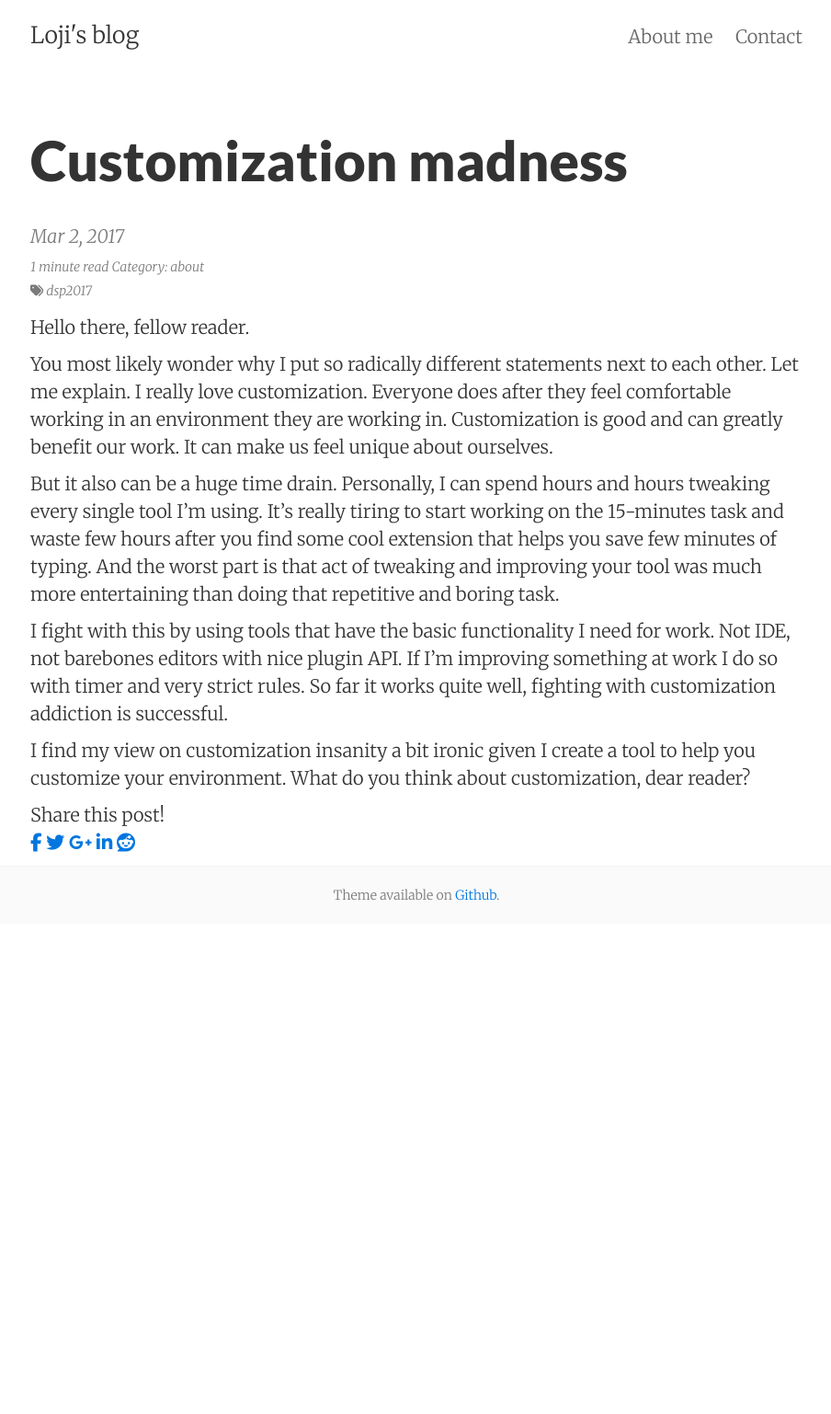
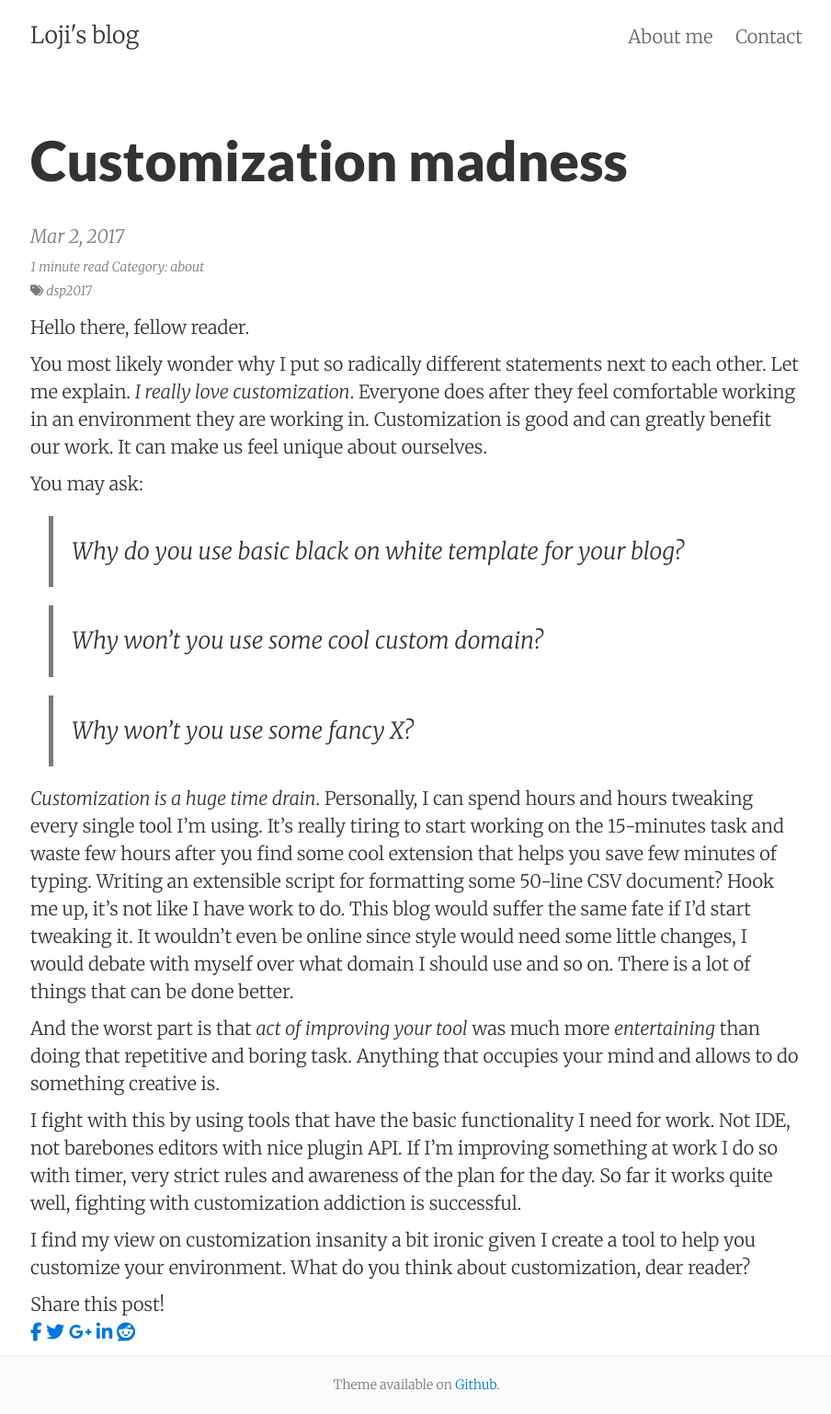
Before and after one commit to Loji/loji.github.io, a Jekyll site: the page built from _posts/2017-03-02-customization-madness.md, in a window 1280 px wide. Shown: the whole page at 92% size, without its empty margins (187-1091 px from the left). Built offline with Jekyll 4.4.1, drawn with Linux system fonts in a browser that asks for light colours; nearby versions of some CDN libraries; comment, search, counter and statistics services are not loaded; before the commit the page ends 1004 px from its top, so only the background shows below that.

Commit message:
Improving text even more

```diff
--- a/_posts/2017-03-02-customization-madness.md
+++ b/_posts/2017-03-02-customization-madness.md
@@ -10,20 +10,35 @@ tags:       dsp2017
 Hello there, fellow reader.
 
 You most likely wonder why I put so radically different statements next to each other.
-Let me explain. I really love customization. Everyone does after they feel comfortable
+Let me explain. *I really love customization*. Everyone does after they feel comfortable
 working in an environment they are working in. Customization is good and can greatly
 benefit our work. It can make us feel unique about ourselves.
 
-But it also can be a huge time drain. Personally, I can spend hours and hours tweaking
+You may ask:
+
+>Why do you use basic black on white template for your blog?
+
+>Why won't you use some cool custom domain?
+
+>Why won't you use some fancy X?
+
+*Customization is a huge time drain*. Personally, I can spend hours and hours tweaking
 every single tool I'm using. It's really tiring to start working on the 15-minutes task
 and waste few hours after you find some cool extension that helps you save few minutes
-of typing. And the worst part is that act of tweaking and improving your tool was much
-more entertaining than doing that repetitive and boring task.
+of typing. Writing an extensible script for formatting some 50-line CSV document?
+Hook me up, it's not like I have work to do. This blog would suffer the same fate
+if I'd start tweaking it. It wouldn't even be online since style would need some
+little changes, I would debate with myself over what domain I should use and so on.
+There is a lot of things that can be done better.
+
+And the worst part is that *act of improving your tool* was much
+more *entertaining* than doing that repetitive and boring task. Anything that occupies
+your mind and allows to do something creative is.
 
 I fight with this by using tools that have the basic functionality I need for work.
 Not IDE, not barebones editors with nice plugin API. If I'm improving something
-at work I do so with timer and very strict rules. So far it works quite well,
-fighting with customization addiction is successful.
+at work I do so with timer, very strict rules and awareness of the plan for the day.
+So far it works quite well, fighting with customization addiction is successful.
 
 I find my view on customization insanity a bit ironic given I create a tool to
 help you customize your environment. What do you think about customization, dear
```
